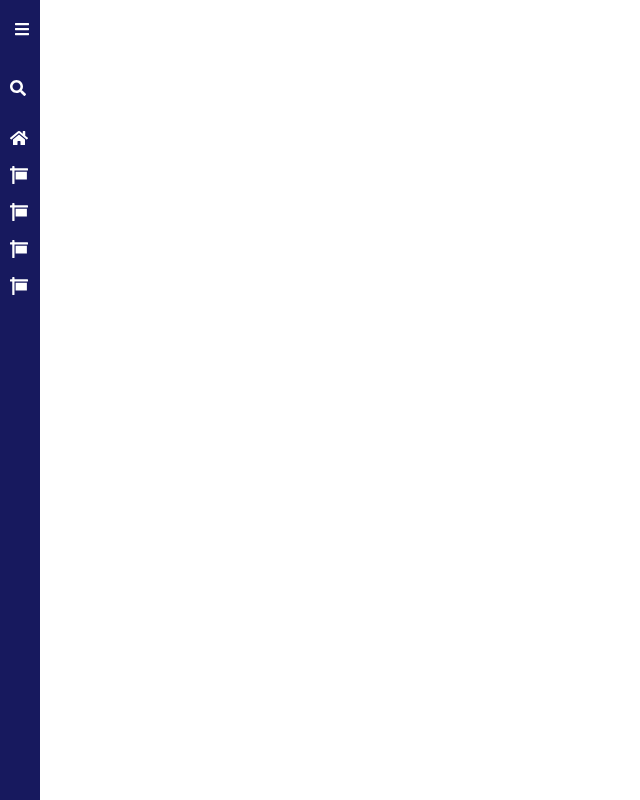
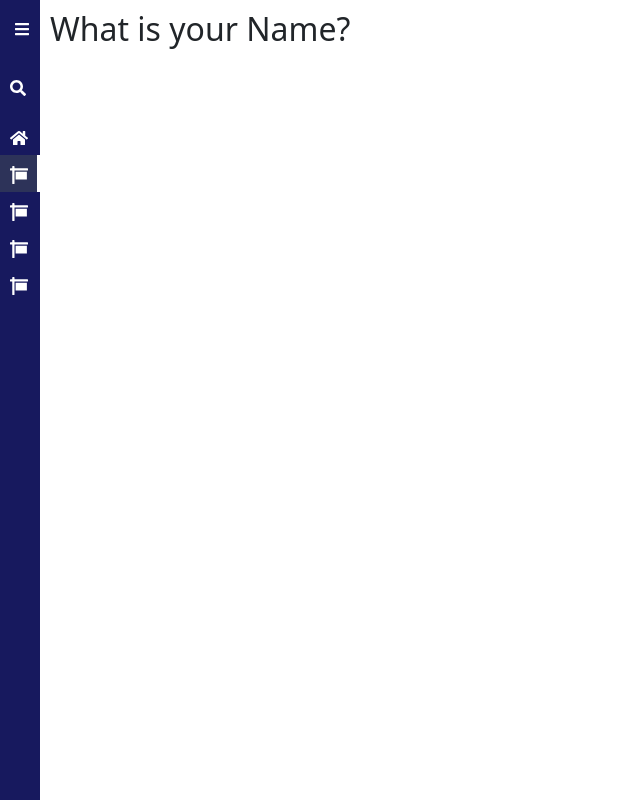
Before and after one commit to MubasharMurtza/ReactPro, a React (Create React App) app: page /page2 in a window 1280 px wide. Shown: the whole page, without its empty margins (0-640 px from the left). Built offline with nearby package versions, Linux system fonts and the light colour scheme.

Commit message:
Navebar update

```diff
--- a/src/App.js
+++ b/src/App.js
@@ -1,5 +1,4 @@
 import React from "react";
-import NavbarLink from "./Components/Nav/NavbarLink";
 import "./index.css";
 import Sidebar from "./Components/Nav/Sidebar";
 
--- a/src/Components/Nav/NavbarLink.js
+++ b/src/Components/Nav/NavbarLink.js
@@ -1,5 +1,5 @@
 import React from 'react'
-import { Routes, Route } from 'react-router-dom';
+import { Router, Routes, Route } from 'react-router-dom';
 import Party from '../PartyF/Party';
 import PParty from '../PartyFolder/PParty';
 import Customer from '../Customer';
@@ -9,11 +9,13 @@ import Page2 from './Pages/Page2';
 import Page3 from './Pages/Page3';
 import Page4 from './Pages/Page4';
 import Page5 from './Pages/Page5';
+import Sidebar from './Sidebar';
 
 function NavbarLink() {
   return (
     <>
-      <div className='container'>
+    <Router>
+      <Sidebar>
           <Routes>
             <Route path='/Home' element={<Home />} exact />
             <Route path='/Party' element={<Party />} exact />
@@ -29,7 +31,8 @@ function NavbarLink() {
               <Route path="/page5" element={<Page5 />} exact />
 
           </Routes>
-      </div>
+      </Sidebar>
+      </Router>
     </>
   )
 }
--- a/src/Components/Nav/Sidebar.css
+++ b/src/Components/Nav/Sidebar.css
@@ -1,3 +1,9 @@
+.main-container{
+    display: flex;
+}
+main{
+    padding: 10px;
+}
 .header{
     background-color:rgb(23, 25, 94);
     color: white;
@@ -10,8 +16,9 @@
     padding: 15px 10px;
 }
 .logo{
-    width: 50px;
+    width: 34px;
     line-height: 0;
+    position: 'fixed';
 }
 .bar{
     height: 58.8;
@@ -28,6 +35,7 @@
     margin-left: 10px;
     border-radius: 5px;
     background: rgb(238,238,238);
+    height: 24px;
 }
 a{
     text-decoration: none;
@@ -44,6 +52,11 @@ a{
     transition: 0.2s cubic-bezier(0.6, -0.28, 0.500, 0.045);
     background: rgb(45, 51, 89);
 }
+.active{
+    border-right: 3px solid white;
+    transition: 0.2s cubic-bezier(0.6, -0.28, 0.500, 0.045);
+    background: rgb(45, 51, 89);
+}
 link_text{
     white-space: nowrap;
 }
--- a/src/Components/Nav/Sidebar.js
+++ b/src/Components/Nav/Sidebar.js
@@ -5,43 +5,29 @@ import { FaBars, FaSign, FaSearch, FaHome } from "react-icons/fa";
 import {AnimatePresence, motion} from 'framer-motion';
 import { NavLink } from 'react-router-dom';
 
-
 const dataArray = [
   {
-      path: "/",
+      path: "/page1",
       name: "Software1",
-      value:"abc",
       icon:<FaHome />,
-      subArray:[
-          {
-              path: "/",
-              name: "Value1",
-              icon:<FaSign />,
-          },
-          {
-              path: "/",
-              name: "Value2",
-              icon:<FaSign />,
-          }
-      ]
     },
     {
-      path: "/",
+      path: "/page2",
       name: "Software2",
       icon:<FaSign />
     },
     {
-      path: "/",
+      path: "/page3",
       name: "Software3",
       icon:<FaSign />
     },
     {
-      path: "/",
+      path: "/page4",
       name: "Software4",
       icon:<FaSign />
     },
     {
-      path: "/",
+      path: "/page5",
       name: "Software5",
       icon:<FaSign />
     }
@@ -55,7 +41,10 @@ function Sidebar({children}) {
     hidden:{
       width:0,
       padding:0,
-      opacity:0
+      opacity:0,
+      transition:{
+        duration:0.2,
+      }
     },
     show:{
       width:"160px",
@@ -66,13 +55,29 @@ function Sidebar({children}) {
       }
     }
   }
+  const showAnimation = {
+    hidden:{
+      width:0,
+      opacity:0,
+      transition:{
+        duration:0.2,
+      }
+    },
+    show:{
+      width:'Audio',
+      opacity:1,
+      transition:{
+        duration:0.2,
+      }
+    }
+  }
 
   return (
     <>
-        <div>
+        <div className='main-container'>
           <motion.div animate={{width: isShow ? '200px' : '40px'}} className='header'>
             <div className='top'>
-              <span>{isShow && <img src={nflogo} alt="Logo" className='logo' />}</span>
+              <motion.span initial="hidden" animate="show" exit="hidden">{isShow && <img src={nflogo} alt="Logo" className='logo' />}</motion.span>
               <span><FaBars className='bar' onClick={toggle}/></span>
             </div>
             <div className='search'>
@@ -82,17 +87,17 @@ function Sidebar({children}) {
                 </AnimatePresence>
             </div>
               <section className='arr'>
-                {dataArray.map((data, index) => (
-                  <NavLink to={Array.path} key={Array.name} className='link'>
-                    <div className='icon'>{data.icon}</div>
+                {dataArray.map((dt) => (
+                  <NavLink activClassName="activ" to={dt.path} key={dt.name} className='link'>
+                    <div className='icon'>{dt.icon}</div>
                     <AnimatePresence>
-                      {isShow && <motion.div className='title'>{data.name}</motion.div>}
+                      {isShow && <motion.div variants={showAnimation} initial="hidden" animate="show" exit="hidden" className='title'>{dt.name}</motion.div>}
                     </AnimatePresence>
                   </NavLink>
                 ))}
               </section>
           </motion.div>
-          <main>{children}</main>
+          <main>{children} <h2>What is your Name?</h2></main>
         </div>
     </>
 )
```
Also changed, not shown: src/Components/Nav/ForTest.js (added, +13 -0 lines), src/Components/Navbar/Navigation.js (+14 -14 lines), src/Components/Nav/Pics/nflogo.png. Lines whose indentation alone changed are shown as unchanged.
